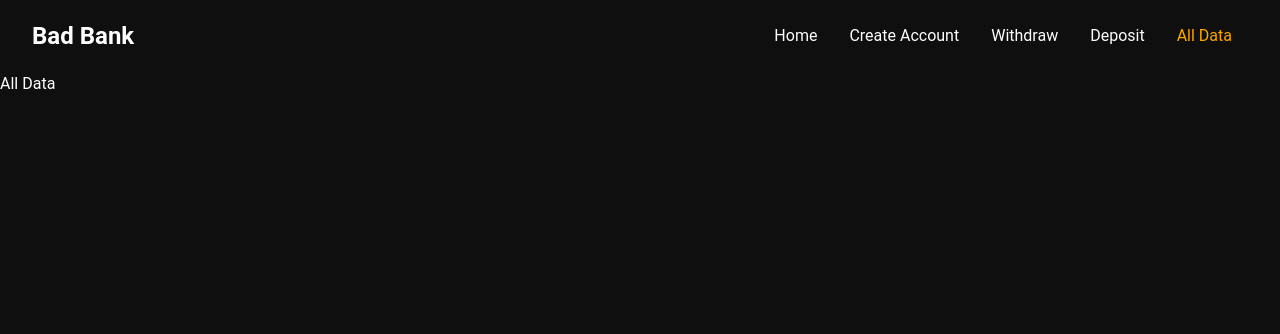
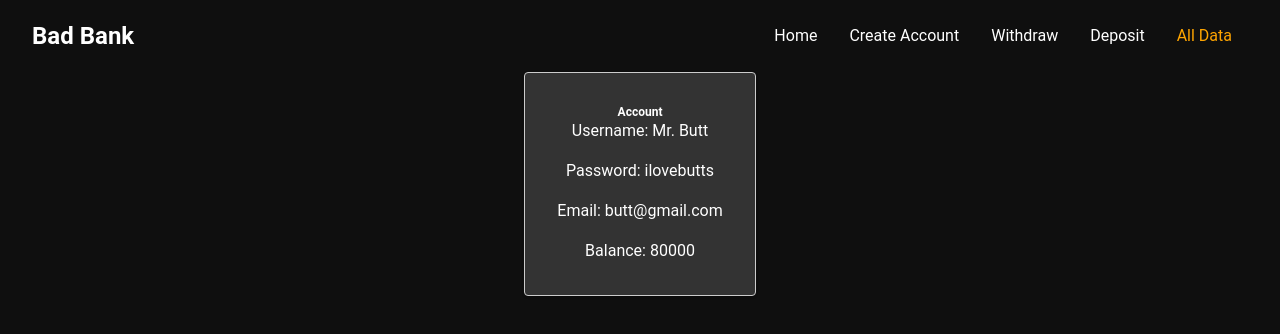
Before and after one commit to FireSquid6/bad-bank, a React (Vite) app: page /alldata in a window 1280 px wide. Shown: the top 334 px of the page. Built offline with nearby package versions, Linux system fonts and the light colour scheme.

Commit message:
add AllAccounts page

```diff
--- a/src/App.tsx
+++ b/src/App.tsx
@@ -6,6 +6,7 @@ import Header from './header/Header'
 import { BrowserRouter, Routes, Route, useLocation, Location } from 'react-router-dom'
 import Home from './pages/home/Home'
 import CreateAccount from './pages/create-account/CreateAccount'
+import AllAccounts from './pages/all-accounts/AllAccounts'
 
 
 function App() {
@@ -18,7 +19,7 @@ function App() {
           <Route path="/create-account" element={<CreateAccount />} />
           <Route path="/deposit" element={<div>Deposit</div>} />
           <Route path="/withdraw" element={<div>Withdraw</div>} />
-          <Route path="/alldata" element={<div>All Data</div>} />
+          <Route path="/alldata" element={<AllAccounts />} />
         </Routes>
       </BrowserRouter>
     </div>
--- a/src/pages/all-accounts/AccountBox.tsx
+++ b/src/pages/all-accounts/AccountBox.tsx
@@ -0,0 +1,32 @@
+import { Card } from "react-bootstrap";
+
+
+
+export interface AccountBoxProps {
+  username: string;
+  password: string;
+  email: string;
+  balance: number;
+}
+
+export default function AccountBox({ username, password, email, balance }: AccountBoxProps) {
+  return (
+    <Card className="account-card">
+      <Card.Body>
+        <Card.Title>Account</Card.Title>
+        <Card.Text>
+          Username: {username}
+        </Card.Text>
+        <Card.Text>
+          Password: {password}
+        </Card.Text>
+        <Card.Text>
+          Email: {email}
+        </Card.Text>
+        <Card.Text>
+          Balance: {balance}
+        </Card.Text>
+      </Card.Body>
+    </Card>
+  )
+}
--- /dev/null
+++ b/src/pages/all-accounts/AllAccounts.scss
@@ -0,0 +1,29 @@
+.account-card {
+  margin: 0 0 1rem 0;
+  padding: 1rem;
+  border: 1px solid #ccc;
+  border-radius: 4px;
+  background-color: #fff;
+  box-shadow: 0 1px 3px rgba(0, 0, 0, 0.12), 0 1px 2px rgba(0, 0, 0, 0.24);
+  transition: all 0.3s cubic-bezier(0.25, 0.8, 0.25, 1);
+  &:hover {
+    box-shadow: 0 14px 28px rgba(0, 0, 0, 0.25), 0 10px 10px rgba(0, 0, 0, 0.22);
+  }
+
+  background-color: #333;
+
+  max-width: 600px;
+
+  text-align: center;
+}
+
+
+.accounts {
+  display: flex;
+  flex-direction: column;
+  align-items: center;
+  justify-content: center;
+  margin: 0 auto;
+  padding: 0 1rem;
+  max-width: 600px;
+}
--- a/src/pages/all-accounts/AllAccounts.tsx
+++ b/src/pages/all-accounts/AllAccounts.tsx
@@ -0,0 +1,30 @@
+import AccountBox, { AccountBoxProps } from "./AccountBox";
+import { useEffect, useState } from "react";
+import "./AllAccounts.scss";
+
+
+export default function AllAccounts() {
+  const [accounts, setAccounts] = useState<AccountBoxProps[]>([]);
+
+  useEffect(() => {
+    const getAccounts = async () => {
+      setAccounts([
+        {
+          username: "Mr. Butt",
+          password: "ilovebutts",
+          email: "butt@gmail.com",
+          balance: 80000,
+        },
+      ]);
+    };
+    getAccounts();
+  }, []);
+
+  return (
+    <div className="accounts">
+      {accounts.map((account) => (
+        <AccountBox {...account} />
+      ))}
+    </div>
+  );
+}
```
